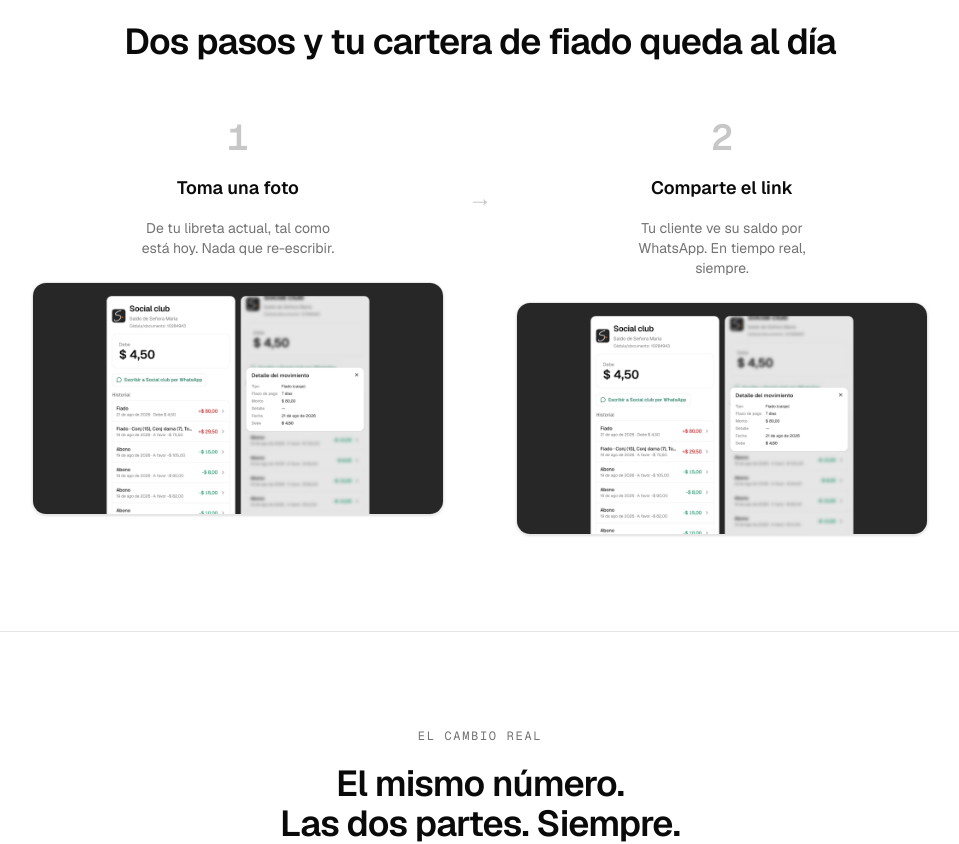
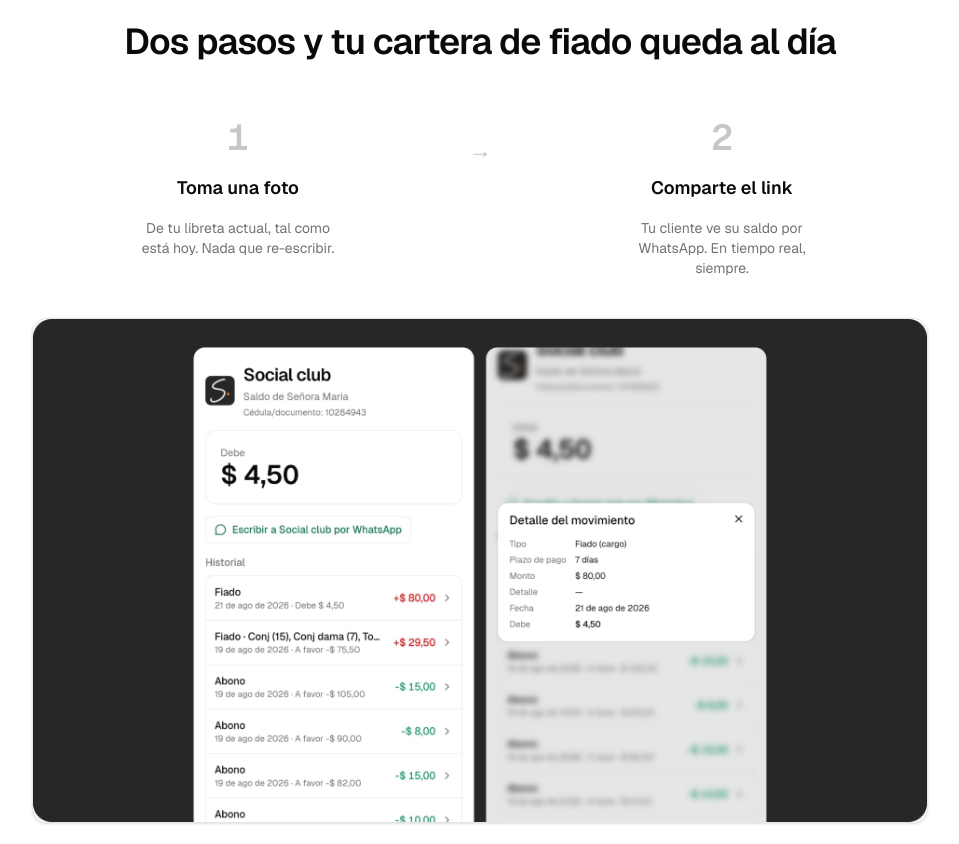
Before and after one commit to sevenz-site/sevenz.site, a Next.js app: page / in a window 1280 px wide. Shown: the part 2023-2867 px from the top of the page, without its empty margins (160-1119 px from the left). Built offline with nearby package versions, Linux system fonts and the light colour scheme.

Commit message:
Show one full-width image for the Solution section
Replaces the two duplicate per-step screenshots with a single
full-width shot placed once beneath both step descriptions.

```diff
--- a/components/landing/solution.tsx
+++ b/components/landing/solution.tsx
@@ -1,23 +1,11 @@
-import type { ReactNode } from "react";
 import { ProductShot } from "@/components/landing/product-shot";
 
-function Step({
-  num,
-  title,
-  desc,
-  shot,
-}: {
-  num: string;
-  title: string;
-  desc: string;
-  shot: ReactNode;
-}) {
+function Step({ num, title, desc }: { num: string; title: string; desc: string }) {
   return (
     <div className="flex flex-1 flex-col items-center gap-4">
       <span className="font-mono text-4xl font-semibold text-muted-foreground/40">{num}</span>
       <h3 className="text-lg font-semibold">{title}</h3>
       <p className="max-w-52 text-sm text-muted-foreground">{desc}</p>
-      <div className="mt-2 w-full">{shot}</div>
     </div>
   );
 }
@@ -35,29 +23,22 @@ export function Solution() {
           num="1"
           title="Toma una foto"
           desc="De tu libreta actual, tal como está hoy. Nada que re-escribir."
-          shot={
-            <ProductShot
-              src="/screens/detalle-de-un-fiado-y-saldo-del-cliente-en-la-app-sevenz.png"
-              alt="Detalle de un fiado y saldo del cliente en la app Sevenz"
-              width={1920}
-              height={1080}
-            />
-          }
         />
-        <span className="hidden pt-16 font-mono text-2xl text-muted-foreground/40 sm:block">→</span>
+        <span className="hidden pt-4 font-mono text-2xl text-muted-foreground/40 sm:block">→</span>
         <span className="font-mono text-2xl text-muted-foreground/40 sm:hidden">↓</span>
         <Step
           num="2"
           title="Comparte el link"
           desc="Tu cliente ve su saldo por WhatsApp. En tiempo real, siempre."
-          shot={
-            <ProductShot
-              src="/screens/detalle-de-un-fiado-y-saldo-del-cliente-en-la-app-sevenz.png"
-              alt="Detalle de un fiado y saldo del cliente en la app Sevenz"
-              width={1920}
-              height={1080}
-            />
-          }
+        />
+      </div>
+
+      <div className="mt-10 w-full max-w-4xl">
+        <ProductShot
+          src="/screens/detalle-de-un-fiado-y-saldo-del-cliente-en-la-app-sevenz.png"
+          alt="Detalle de un fiado y saldo del cliente en la app Sevenz"
+          width={1920}
+          height={1080}
         />
       </div>
     </section>
```
